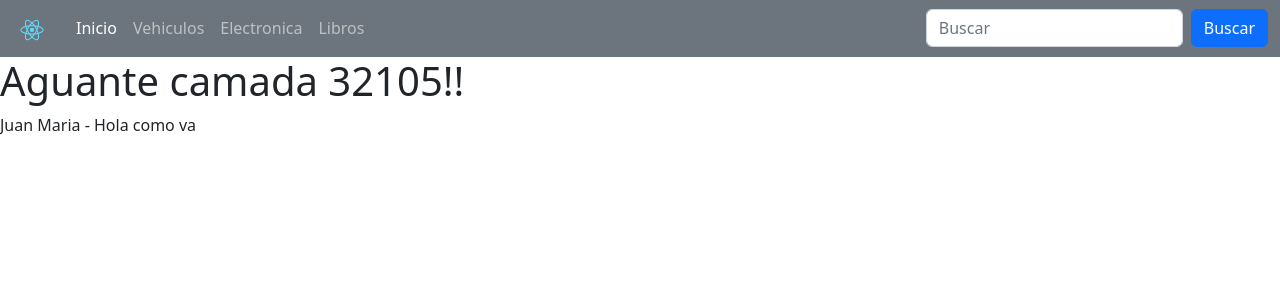
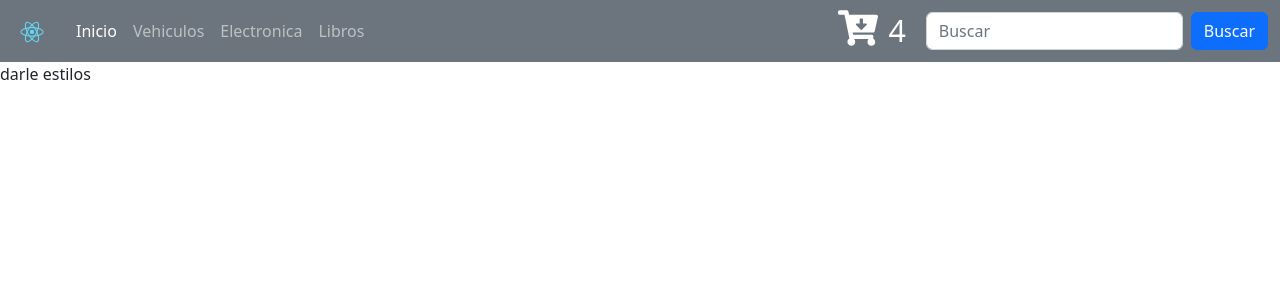
Before and after one commit to JhonAguiar/navbar-coderhouse, a React (Create React App) app: page / in a window 1280 px wide. Shown: the top 300 px of the page. Built offline with nearby package versions, Linux system fonts and the light colour scheme.

Commit message:
Componentes I

```diff
--- a/package.json
+++ b/package.json
@@ -3,6 +3,9 @@
   "version": "0.1.0",
   "private": true,
   "dependencies": {
+    "@fortawesome/fontawesome-svg-core": "^6.1.1",
+    "@fortawesome/free-solid-svg-icons": "^6.1.1",
+    "@fortawesome/react-fontawesome": "^0.1.18",
     "@popperjs/core": "^2.11.5",
     "@testing-library/jest-dom": "^5.16.4",
     "@testing-library/react": "^13.2.0",
@@ -10,6 +13,7 @@
     "bootstrap": "^5.2.0-beta1",
     "react": "^18.1.0",
     "react-dom": "^18.1.0",
+    "react-icons": "^4.3.1",
     "react-scripts": "5.0.1",
     "web-vitals": "^2.1.4"
   },
--- a/src/App.js
+++ b/src/App.js
@@ -1,4 +1,5 @@
 
+import ItemListContainer from './component/ItemListContainer';
 import Navbar from './component/Navbar';
 import Test from './component/Test';
 
@@ -11,7 +12,7 @@ function App() {
   return (
     <div className="App">
       <Navbar></Navbar>
-      <Test quien={"Juan Maria"} como={"Hola como va"} hacerAlert={hacerAlert}></Test>
+      <ItemListContainer greeting="darle estilos"></ItemListContainer>
     </div>
   );
 }
--- /dev/null
+++ b/src/component/CartWidget.css
@@ -0,0 +1,11 @@
+.text-car{
+    color: #fff;
+    font-size: 1.9em;
+    margin-right: 20px;
+    padding-top: 20px;
+    margin-left: 10px;
+}
+
+svg {
+    margin-top: -20px;
+}
--- /dev/null
+++ b/src/component/CartWidget.jsx
@@ -0,0 +1,19 @@
+
+import React from 'react'
+import { FaCartArrowDown } from 'react-icons/fa';
+import './CartWidget.css'
+
+
+function CartWidget(props) {
+
+
+  return (
+    <div>
+
+        <FaCartArrowDown color="white" fontSize="2.5em"/>
+        <span className='text-car'>{props.valor}</span>
+    </div>
+  );
+}
+
+export default CartWidget;
--- /dev/null
+++ b/src/component/ItemListContainer.jsx
@@ -0,0 +1,16 @@
+
+import React from 'react'
+
+
+function ItemListContainer(props) {
+
+
+  return (
+    <div>
+
+        <span >{props.greeting}</span>
+    </div>
+  );
+}
+
+export default ItemListContainer;
--- a/src/component/Navbar.jsx
+++ b/src/component/Navbar.jsx
@@ -1,12 +1,13 @@
 // import logo from './logo.svg';
 import logo from '../logo.svg';
+import CartWidget from './CartWidget';
 import './Navbar.css';
 
 function Navbar() {
   return (
     <nav className="navbar navbar-expand-lg navbar-dark bg-secondary text-bg-light">
       <div className="container-fluid">
-        <a className="navbar-brand" href="#">
+        <a className="navbar-brand" href="www.google.com">
           <img src={logo} alt="" width={40} />
         </a>
         <button className="navbar-toggler" type="button" data-bs-toggle="collapse" data-bs-target="#navbarSupportedContent" aria-controls="navbarSupportedContent" aria-expanded="false" aria-label="Toggle navigation">
@@ -15,23 +16,25 @@ function Navbar() {
         <div className="collapse navbar-collapse" id="navbarSupportedContent">
           <ul className="navbar-nav me-auto mb-2 mb-lg-0">
             <li className="nav-item">
-              <a className="nav-link active" aria-current="page" href="#">Inicio</a>
+              <a className="nav-link active" aria-current="page" href="www.google.com">Inicio</a>
             </li>
             <li className="nav-item">
-              <a className="nav-link" href="#">Vehiculos</a>
+              <a className="nav-link" href="www.google.com">Vehiculos</a>
             </li>
             <li className="nav-item">
-              <a className="nav-link" href="#">Electronica</a>
+              <a className="nav-link" href="www.google.com">Electronica</a>
             </li>
             <li className="nav-item">
-              <a className="nav-link" href="#">Libros</a>
+              <a className="nav-link" href="www.google.com">Libros</a>
             </li>
 
           </ul>
+          <CartWidget valor={'4'}></CartWidget>
           <form className="d-flex" role="search">
             <input className="form-control me-2" type="search" placeholder="Buscar" aria-label="Search"/>
             <button className="btn btn-primary" type="submit">Buscar</button>
           </form>
+
         </div>
       </div>
     </nav>
```
Also changed, not shown: 1 other file (tests, documents, lock files or other folders).
